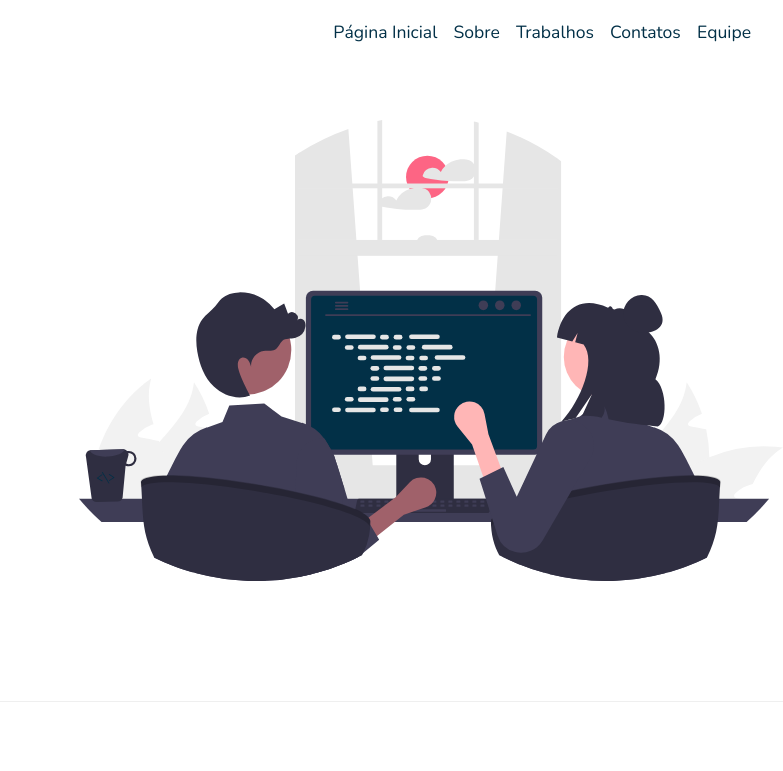
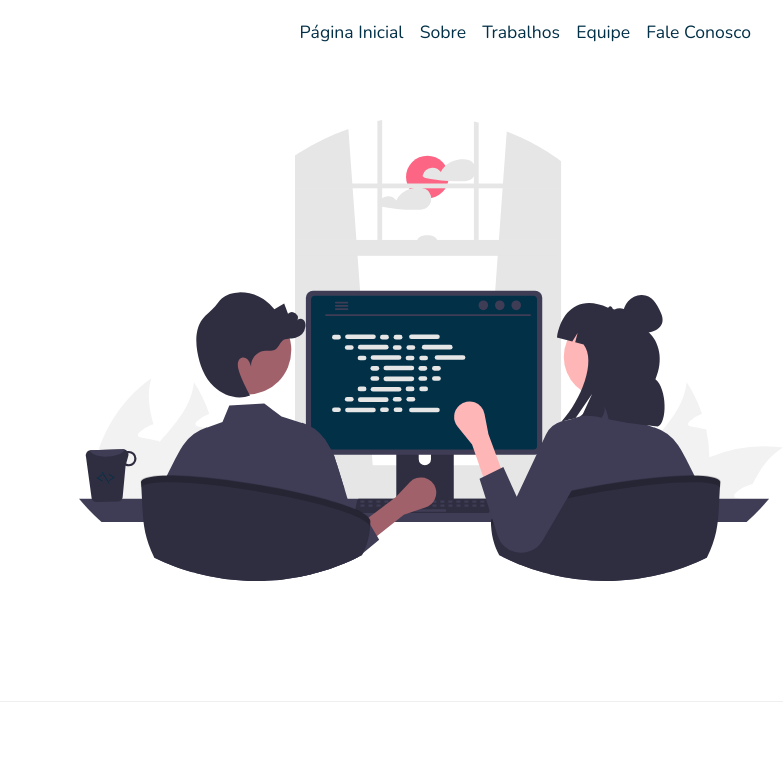
Before and after one commit to aasjunior/aja, a plain HTML site: page index.html in a window 1280 px wide. Shown: the top 771 px of the page, 497-1280 px from the left. Drawn offline with nearby package versions, Linux system fonts and the light colour scheme.

Commit message:
v1.0 Equipe

```diff
--- a/index.html
+++ b/index.html
@@ -19,8 +19,8 @@
                     <a href="#" class="menu_link">Página Inicial</a>
                     <a href="#sobre" class="menu_link">Sobre</a>
                     <a href="#trabalhos" class="menu_link">Trabalhos</a>
-                    <a href="#contatos" class="menu_link">Contatos</a>
                     <a href="#equipe" class="menu_link">Equipe</a>
+                    <a href="#contatos" class="menu_link">Fale Conosco</a>
                 </div><!--menu-->
                 <div class="menu_mobile">
                     <i id="menu_mobile-icon" class="fas fa-bars"></i>
@@ -29,7 +29,7 @@
                         <a href="#sobre" class="menu_items-link">Sobre</a>
                         <a href="#trabalhos" class="menu_items-link">Trabalhos</a>
                         <a href="#equipe" class="menu_items-link">Equipe</a>
-                        <a href="#contatos" class="menu_items-link">Contatos</a>
+                        <a href="#contatos" class="menu_items-link">Fale Conosco</a>
                     </div><!--menu-items-->
                 </div><!--menu-mobile-->
             </div>
```
